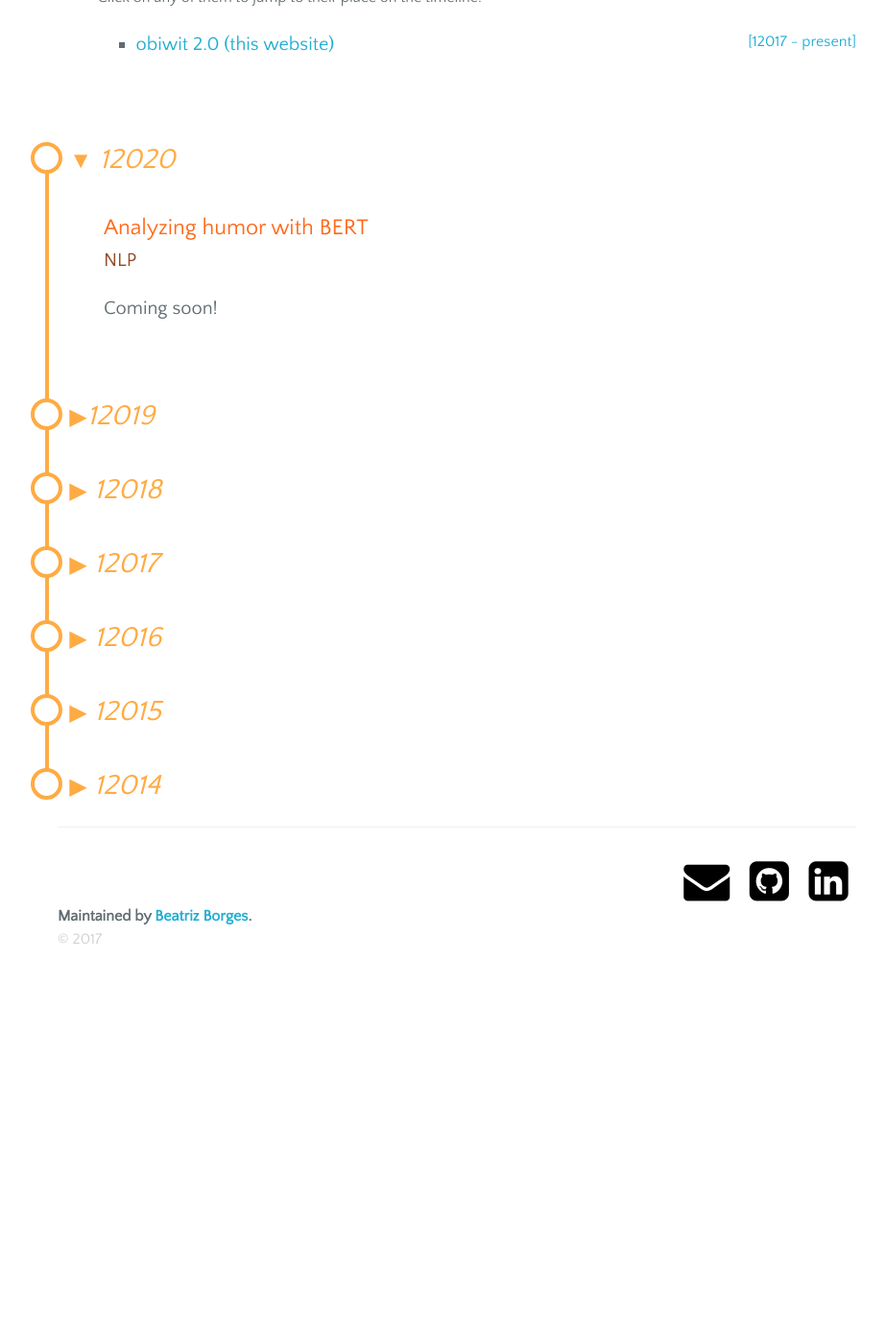
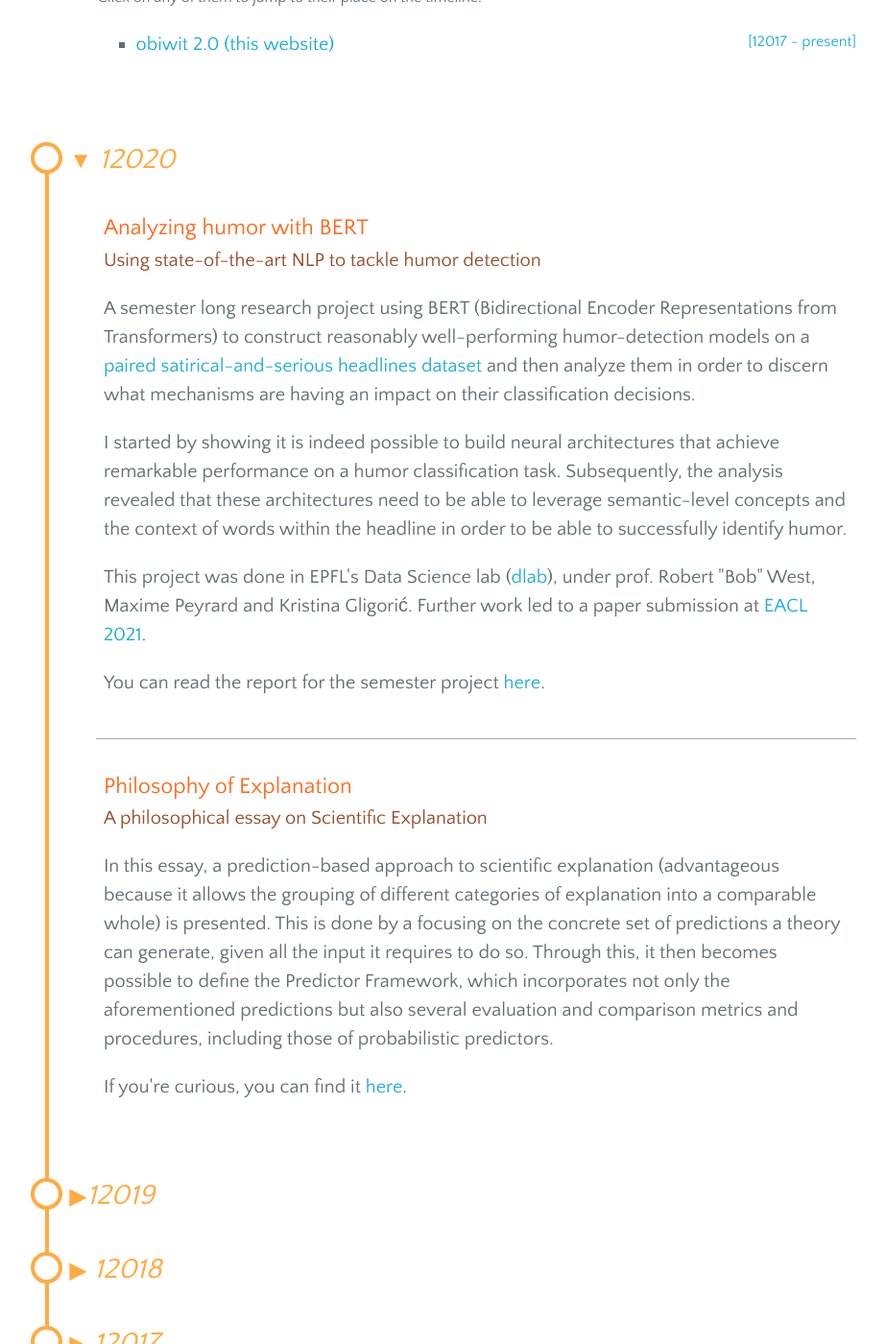
Before and after one commit to obiwit/obiwit.github.io, a Jekyll site: the page built from all_projects.html, in a window 1280 px wide and 1400 px high, scrolled down 744 px. Shown: the whole window at 96% size, without its empty margins (164-1087 px from the left). Built offline with Jekyll 4.4.1, drawn with Linux system fonts in a browser that asks for light colours; nearby versions of some CDN libraries; before the commit the page ends 1734 px from its top, so only the background shows below that.

Commit message:
added new projects

```diff
--- a/all_projects.html
+++ b/all_projects.html
@@ -27,63 +27,70 @@ author: obiwit
     </h2>
     <div id="12020-body">
 
-      <li id="sem">
+      <li id="humorBERT">
         <h3>Analyzing humor with BERT</h3>
-        <h4>NLP</h4>
-        <p>Coming soon!</p>
-        <!-- <button class="toggle-accordion">See more</button>
-        <div class="accordion" data-items="1">
-          <img src="{{ site.baseurl }}/img/projects/12019/....png" alt="..." data-index="1" data-project="sem">
-        </div> -->
+        <h4>Using state-of-the-art NLP to tackle humor detection</h4>
+        <p>A semester long research project using BERT (Bidirectional Encoder Representations from Transformers) to construct reasonably well-performing humor-detection models on a <a href="https://github.com/epfl-dlab/unfun">paired satirical-and-serious headlines dataset</a> and then analyze them in order to discern what mechanisms are having an impact on their classification decisions.</p>
+        <p>I started by showing it is indeed possible to build neural architectures that achieve remarkable performance on a humor classification task. Subsequently, the analysis revealed that these architectures need to be able to leverage semantic-level concepts and the context of words within the headline in order to be able to successfully identify humor.</p>
+        <p>This project was done in EPFL's Data Science lab (<a href="https://dlab.epfl.ch">dlab</a>), under prof. Robert "Bob" West, Maxime Peyrard and Kristina Gligorić. Further work led to a paper submission at <a href="https://2021.eacl.org">EACL 2021</a>.</p>
+        <p>You can read the report for the semester project <a class="pdf" target="_blank" data-project="humorBERT"
+          href="{{ site.baseurl }}/pdf/projects/nlp_humor.pdf">here</a>.</p>
+      </li>
       </li>
 
-      <!-- <li id="sem">
-        <h3>SEM - Subaquatic Environments Monitoring</h3>
-        <h4>Computer Vision applied to fish detection and tracking</h4>
-        <p>Coming soon!</p>
-        <button class="toggle-accordion">See more</button>
-        <div class="accordion" data-items="1">
-          <img src="{{ site.baseurl }}/img/projects/12019/....png" alt="..." data-index="1" data-project="sem">
-        </div>
-      </li> -->
+      <li id="philosophy">
+        <h3>Philosophy of Explanation</h3>
+        <h4>A philosophical essay on Scientific Explanation</h4>
+        <p>In this essay, a prediction-based approach to scientific explanation (advantageous because it allows the grouping of different categories of explanation into a comparable whole) is presented. This is done by a focusing on the concrete set of predictions a theory can generate, given all the input it requires to do so. Through this, it then becomes possible to define the Predictor Framework, which incorporates not only the aforementioned predictions but also several evaluation and comparison metrics and procedures, including those of probabilistic predictors.</p>
+        <p>If you're curious, you can find it <a class="pdf" target="_blank" data-project="philosophy"
+          href="{{ site.baseurl }}/pdf/projects/philosophy_explanation.pdf">here</a>.</p>
+      </li>
     </div>
 
     <h2 class="contrast" id="12019">
       <span class="year-accordion-status" style="font-style: normal; font-size: 80%;">▶</span>12019
     </h2>
     <div id="12019-body" class="hidden">
+      <li id="ada">
+      <h3>We are <em>where</em> we eat</h3>
+       <h4>A data-driven look at Chicago's food scene</h4>
+       <p>A 4-person group project for EPFL's Applied Data Analysis class, where we took a structured look at Chicago’s food inspection scene and everything happening behind the curtain – starting with food violations and usual risk, progressing beyond year seasons and temperatures, reaching all the way down to location and block-level wealth and ethnicity.</p>
+       <p>You can find the data story for this analysis <a href="http://obiwit.com/ADAknow/">here</a> (the pictures below give you a sneak peek), and the whole github repository <a href="https://github.com/obiwit/ADAknow">here</a>.</p>
+       <button class="toggle-accordion">See more</button>
+       <div class="accordion" data-items="6">
+         <img src="{{ site.baseurl }}/img/projects/12019/ada/type_distribution.png" alt="A first glance view of the distribution of the inspected facilities' type. Hovering over any part of the donut provides some extra info." data-index="1" data-project="ada">
+         <img src="{{ site.baseurl }}/img/projects/12019/ada/results_ratios.png" alt="A breakdown of the inspection results as we get more and more specific about the type of the facility. <br/>This interactive plot allows you to explore how each type of facility did, on average." data-index="2" data-project="ada">
+         <img src="{{ site.baseurl }}/img/projects/12019/ada/ethnicity_map.png" alt="A map of Chicago overlaid with the most common ethnicity for each zip code area." data-index="3" data-project="ada">
+         <img src="{{ site.baseurl }}/img/projects/12019/ada/ethnicity_bars.png" alt="Existing correlations between the most common ethnicity in a given zip code area, and the average inspection results, the ratio between non-inspected and total number of restaurants, and the average number of inhabitants per restaurant." data-index="4" data-project="ada">
+         <img src="{{ site.baseurl }}/img/projects/12019/ada/chains_ratios.png" alt="The average inspection results for the 10 most common restaurant chains in the dataset." data-index="5" data-project="ada">
+         <img src="{{ site.baseurl }}/img/projects/12019/ada/chains_independent.png" alt="A comparison between the average inspection results of restaurant chains and independent restaurants." data-index="6" data-project="ada">
+       </div>
+     </li>
       <li id="enchordings">
         <h3>Harmonic Embeddings</h3>
         <h4>Learning chord embeddings from the Annotated Beethoven Corpus</h4>
-        <p>A 3-person group, for EPFL's Machine Learning class, where we analysed various possible representations of chords, as well as several possible dimensional spaces in which to embed them.</p>
+        <p>A 3-person group project, for EPFL's Machine Learning class, where we analysed various possible representations of chords, as well as several possible dimensional spaces in which to embed them.</p>
         <p>We conclude that a skip-gram model, for intermediate chord representations, using vectors with 3 dimensions, was the best approach for the chords of this corpus.</p>
         <p>You can read our report <a class="pdf" target="_blank" data-project="enchordings"
           href="{{ site.baseurl }}/pdf/projects/ml_harmony.pdf">here</a>.</p>
         </li>
-       <!-- <li id="ada">
-       <h3>We are <em>where</em> we eat</h3>
-        <h4>Learning chord embeddings from the Annotated Beethoven Corpus</h4>
-        <p>A 3-person group, for EPFL's Machine Learning class, where we analysed various possible representations of chords, as well as several possible dimensional spaces in which to embed them.</p>
-        <p>We conclude that a skip-gram model, for intermediate chord representations, using vectors with 3 dimensions, was the best approach for the chords of this corpus.</p>
-        <p>You can read our report <a class="pdf" target="_blank" data-project="enchordings"
-          href="{{ site.baseurl }}/pdf/projects/ml_harmony.pdf">here</a>.</p>
-      </li> -->
-      <!-- <li id="sem">
+      <li id="sem">
         <h3>SEM - Subaquatic Environments Monitoring</h3>
         <h4>Computer Vision applied to fish detection and tracking</h4>
-        <p>Coming soon!</p>
+        <p>Related to the <a href="#exprover">ExpROVer project</a> below, this project was more research oriented, though also connected to ROVs (Remotely Operated Vehicles), aquatic and usually small robotic vehicles.</p>
+        <p>After an exploration of the state-of-the-art technologies concerning intelligent underwater vision and movement, I focused on the transfer training of several different CNN (Convolutional Neural Network) architectures for fish classification, as well as the application and performance of YOLOv3 (You Only Look Once) to fish detection.</p>
         <button class="toggle-accordion">See more</button>
         <div class="accordion" data-items="1">
-          <img src="{{ site.baseurl }}/img/projects/12019/....png" alt="..." data-index="1" data-project="sem">
+          <img src="{{ site.baseurl }}/img/projects/12019/sem/fishDetection.png" alt="Results of the transfer training of the CNNs. For each image triplet, the left image represents the output of an untrained CNN, the middle one the output mid-training, and the right image the output after the end of training." data-index="1" data-project="sem">
         </div>
-      </li> -->
+      </li>
       <li id="exprover">
         <h3>ExpROVer</h3>
         <h4>An open source solution enabling a myriad of functionalities around the 'VideoRay Pro 4' ROV</h4>
         <p>Remotely Operated Vehicles (ROVs) are one of the most important underwater tools in today’s evermore sea- and ocean-dependent world. The ExpROVer software intends to add value to the inspection ROV market by introducing an open source solution enabling an easy and intuitive user interface, available anywhere and at anytime and ready to support extensions from the open source community.</p>
         <p>ExpROVer was a 5-person semester long project, featuring low-level communication between Linux and the ROV, integrated with ROS (the Robot Operating System), ROSbridge-powered server capabilities, several extensions, like Computer Vision capabilities (fish detection using a  modified YOLOv3 architecture), a set of semi-autonomous maneuvers, and a dedicated Android and Web applications.</p>
         <p>I was responsible for the Computer Vision Capabilities and the Android app. Due to the our originally 6th member abandoning the project, I subsequently also became responsible for the Web application. I was the team leader, and also responsible for the documentation, the oral presentation and pitches of the project.</p>
-        <p>You can find much more information in the <a target="_blank" href="http://obiwit.com/expROVer/">ExpROVer website</a>, in this <a target="_blank" href="https://prezi.com/p/f4rznatru7lv/">prezi presentation</a>, or <a target="_blank" href="https://www.youtube.com/watch?v=nNTeIgoWbVo">watch a relatively short video giving you an overview of the system</a>. You can watch the fish detection algorithm's evolution <a target="_blank" href="https://www.youtube.com/watch?v=ZMp_UqdHdmY">here</a>. Finally, you can also find the open source repository <a target="_blank" href="https://github.com/obiwit/expROVer">here</a>.</p>
+        <p>You can find much more information in the <a href="http://obiwit.com/expROVer/">ExpROVer website</a>, in this <a href="https://prezi.com/p/f4rznatru7lv/">prezi presentation</a>, or <a href="https://www.youtube.com/watch?v=nNTeIgoWbVo">watch a relatively short video giving you an overview of the system</a>. You can watch the fish detection algorithm's evolution <a href="https://www.youtube.com/watch?v=ZMp_UqdHdmY">here</a>. Finally, you can also find the open source repository <a href="https://github.com/obiwit/expROVer">here</a>.</p>
         <button class="toggle-accordion">See more</button>
         <div class="accordion" data-items="7">
           <img src="{{ site.baseurl }}/img/projects/12019/exprover/poster.png" alt="Our promotional poster, providing an overview of the project." data-index="1" data-project="exprover" class="break-after">
@@ -101,7 +108,7 @@ author: obiwit
           <p>ManABank is a software solution for bank managers, allowing them to manage clients, accounts, investments and loans, as well as employees, and the bank's branches.</p>
           <p>Using Windows Forms and C# for the front end, the application shines in its SQL backend, with SPs (Stored Procedures), UDFs (User Defined Functions), Triggers, transactions, index optimization, SQL injection prevention and other security measures.</p>
           <p>This was a 2-person project for a class on databases. I handled the schemactic conception of the database, all of the front end, as well as the SPs (including transactions), UDFs, the SQL injection prevention and other security measures, and some of the triggers.</p>
-          <p>You can check out a relatively short video of the application <a target="_blank" href="https://www.youtube.com/watch?v=4KhEKKH3T7I">here!</a></p>
+          <p>You can check out a relatively short video of the application <a href="https://www.youtube.com/watch?v=4KhEKKH3T7I">here</a>!</p>
           <button class="toggle-accordion">See more</button>
           <div class="accordion" data-items="5">
             <img src="{{ site.baseurl }}/img/projects/12019/manabank/der.png" alt="The Entity-Relation Diagram." data-index="1" data-project="manabank">
@@ -175,7 +182,7 @@ author: obiwit
       <li id="hackzurich2018">
         <h3>Autonomous Banking Helper Robot</h3>
         <p>Bringing together robotics (NAO Pepper robots), face recognition, speech generation and banking, this was a 4-person, 2-day project done during hackZurich2018. Its purpose was the creation of truly personalized (and automatized) customer service!</p>
-        <p>You check out a (very) short demo of the final system <a target="_blank" href="https://www.youtube.com/watch?v=uXrq9pSIh40">here!</a></p>
+        <p>You check out a (very) short demo of the final system <a" href="https://www.youtube.com/watch?v=uXrq9pSIh40">here</a>!</p>
       </li>
       <li id="sofs">
         <h3>sofs18</h3>
@@ -226,7 +233,7 @@ author: obiwit
       </li>
       <li id="kaggle">
         <h3>Kaggle</h3>
-        <p>Started using <a target="_blank" href="https://www.kaggle.com/">Kaggle</a>, and participated in several beginner level Kaggle competitions.</p>
+        <p>Started using <a href="https://www.kaggle.com/">Kaggle</a>, and participated in several beginner level Kaggle competitions.</p>
       </li>
       <li id="mpei">
         <h3>Smart Library</h3>
@@ -281,7 +288,7 @@ author: obiwit
       <li id="vhdl-enigma" class="last">
         <h3>VHDL Model for Enigma M3</h3>
         <p>A VHDL Model for two Enigmas M3 - one for ciphering the message and a second one to decipher it, using the RS232 to communicate between themselves - that I developed for a class on Digital Systems. The devices, in terms of functionality, are identical to their World War Two counterparts, sharing the more than 158,962,555,217,826,360,000 possible configurations!</p>
-        <p><a target="_blank" href="https://www.youtube.com/watch?v=rjT6-Ye7jDg">Check it out in (almost spy-like) action!</a></p>
+        <p><a href="https://www.youtube.com/watch?v=rjT6-Ye7jDg">Check it out in (almost spy-like) action!</a></p>
         <p>You can find the source code <a href="https://github.com/obiwit/vhdl-enigma">here</a>.</p>
         <button class="toggle-accordion">See more</button>
         <div class="accordion" data-items="4">
@@ -330,8 +337,8 @@ author: obiwit
       </li>
       <li id="80k-quizzes">
         <h3>80,000 Hours' Mock-Up Quizzes</h3>
-        <p>I did two mock-up quizzes for 80,000 Hours, devoting approximately three somewhat intensive days to each. The <a target="_blank" href="https://github.com/obiwit/80K_quiz_mockup">first one</a> is simpler, and beyond HTML, CSS, Javascript and jQuery, also uses Sass to greatly improve the quiz that was then being provided. This was not only an exercise in web development and programming, but also in design, which was redone from scratch, with a focus on usability.</p>
-        <p>The <a target="_blank" href="https://github.com/obiwit/ccApp">second one</a> used more advanced technologies, like Yeoman, Angular, Grunt, Bower (and Sass once again). This quiz was done by me, however I was in England and my laptop broke, so I ended using another computer, which was linked to another GitHub, hence the <em>@bborgesr</em>.</p>
+        <p>I did two mock-up quizzes for 80,000 Hours, devoting approximately three somewhat intensive days to each. The <a href="https://github.com/obiwit/80K_quiz_mockup">first one</a> is simpler, and beyond HTML, CSS, Javascript and jQuery, also uses Sass to greatly improve the quiz that was then being provided. This was not only an exercise in web development and programming, but also in design, which was redone from scratch, with a focus on usability.</p>
+        <p>The <a href="https://github.com/obiwit/ccApp">second one</a> used more advanced technologies, like Yeoman, Angular, Grunt, Bower (and Sass once again). This quiz was done by me, however I was in England and my laptop broke, so I ended using another computer, which was linked to another GitHub, hence the <em>@bborgesr</em>.</p>
         <button class="toggle-accordion">See more</button>
         <div class="accordion" data-items="7">
           <img src="{{ site.baseurl }}/img/projects/12016/80k/1.jpg" data-pre="First Mock-Up - " alt="The (to-the-point) landing page." data-index="1" data-project="80k-quizzes">
@@ -365,7 +372,7 @@ author: obiwit
     <div id="12015-body" class="hidden">
       <li id="ee40lx-robot">
         <h3>Stimuli-responsive robot</h3>
-        This was the final course project for BerkeleyX's Electronic Interfaces (EE40LX): a craft-stick vibrating hopper robot controlled by the MSP430G2 LaunchPad. It has the following subsystems: a voltage regulator, two photocell front ends, a speaker driver, a microphone front end and two DC motor drivers. These systems communicate with the MSP430G2 LaunchPad in order to allow the robot to move in response to its environment. In layman's terms, this robot will start moving and making noises in reaction to light and sound stimuli. <a target="_blank" href="https://www.youtube.com/watch?v=MmWrJUKf1GM">Check out the demo video!</a>
+        This was the final course project for BerkeleyX's Electronic Interfaces (EE40LX): a craft-stick vibrating hopper robot controlled by the MSP430G2 LaunchPad. It has the following subsystems: a voltage regulator, two photocell front ends, a speaker driver, a microphone front end and two DC motor drivers. These systems communicate with the MSP430G2 LaunchPad in order to allow the robot to move in response to its environment. In layman's terms, this robot will start moving and making noises in reaction to light and sound stimuli. <a href="https://www.youtube.com/watch?v=MmWrJUKf1GM">Check out the demo video!</a>
         <button class="toggle-accordion">See more</button>
         <div class="accordion" data-items="1">
           <img src="{{ site.baseurl }}/img/projects/12015/ee40lx_robot.jpg" alt="The robot. Notice the black cylindrical  buzzer, the two eye-like photocells, and its funny light-activated spring legs. Behind it all, the MSP430G2 LaunchPad, controlling the inputs and outputs of the circuit." data-index="1" data-project="ee40lx-robot">
@@ -399,7 +406,7 @@ author: obiwit
         <h3>Pig Game</h3>
         An implementation of the famous chance game, with abundant Javascript and SASS plugins (ex: compass, bourbon, refills, suzy). Check it out, it's pretty fun (even if slightly addicting)!
         <br><br>
-        See a <a target="_blank" href="https://www.youtube.com/watch?v=Qy-x7LhwmGM">short demo</a> or <a href="{{ site.baseurl }}/piggame/">play the game</a>!
+        See a <a href="https://www.youtube.com/watch?v=Qy-x7LhwmGM">short demo</a> or <a href="{{ site.baseurl }}/piggame/">play the game</a>!
         <button class="toggle-accordion">See more</button>
         <div class="accordion" data-items="1">
           <img src="{{ site.baseurl }}/img/projects/12014/piggame.jpg" alt="The main screen of the game." data-index="1" data-project="pig-game">
--- a/js/all_projects.js
+++ b/js/all_projects.js
@@ -222,6 +222,7 @@ $(function() {
    function modalLoadImage($image) {
       // guarantee modal is clean
       $('#main-image').html('');
+      $('#modal-gallery .modal-content').css('height', 'auto');
       $('#modal-gallery a.prev').show();
       $('#modal-gallery a.next').show();
 
@@ -233,11 +234,7 @@ $(function() {
 
       var imageHeight = $image.height();
       var imageWidth = $image.width();
-     if (imageHeight > imageWidth) {
-       $('#main-image').css('maxWidth', (imageWidth/imageHeight * 65) + "vh" );
-     } else {
-       $('#main-image').css('maxWidth', (imageWidth/imageHeight * 60) + "vh" );
-     }
+
       var gallerySize = $image.parent().data()["items"];
       if(gallerySize <= 1) {
         $('#main-image').css('maxWidth', (imageWidth/imageHeight * 80) + "vh" );
@@ -246,6 +243,10 @@ $(function() {
           $('#modal-gallery a.prev').hide();
           $('#modal-gallery a.next').hide();
         }
+      } else if (imageHeight > imageWidth) {
+        $('#main-image').css('maxWidth', (imageWidth/imageHeight * 65) + "vh" );
+      } else {
+        $('#main-image').css('maxWidth', (imageWidth/imageHeight * 60) + "vh" );
       }
       // add caption based on img's alt text
       var caption = $image.attr('alt');
@@ -354,6 +355,7 @@ $(function() {
 
      // guarantee modal is clean
      $('#main-image').html('');
+     $('#modal-gallery .modal-content').css('height', '100%');
      $('#modal-gallery a.prev').hide();
      $('#modal-gallery a.next').hide();
 
--- a/js/projects.js
+++ b/js/projects.js
@@ -21,7 +21,7 @@ $(function() {
    // The parameter is a boolean: true for next image; false for previous image
    function handleNextPrevious(next) {
      var $newProj;
-     var totalProjects = 3;//4; // 4 projects total
+     var totalProjects = 4; // 4 projects total
      var projectIndex = $('div#top-projects div.project').not(".hidden").data()["index"]
                             + totalProjects; // to garantee there are never negative numbers
 
```
Also changed, not shown: projects.html (+36 -24 lines), img/projects/12019/ada/chains_independent.png (added), img/projects/12019/ada/chains_ratios.png (added), img/projects/12019/ada/ethnicity_bars.png (added), img/projects/12019/ada/results_ratios.png (added), img/projects/12019/ada/type_distribution.png (added), img/projects/top/top_ada.jpg (added), img/projects/top/top_humorBERT.jpg (added), 4 other files. Lines whose indentation alone changed are shown as unchanged.
